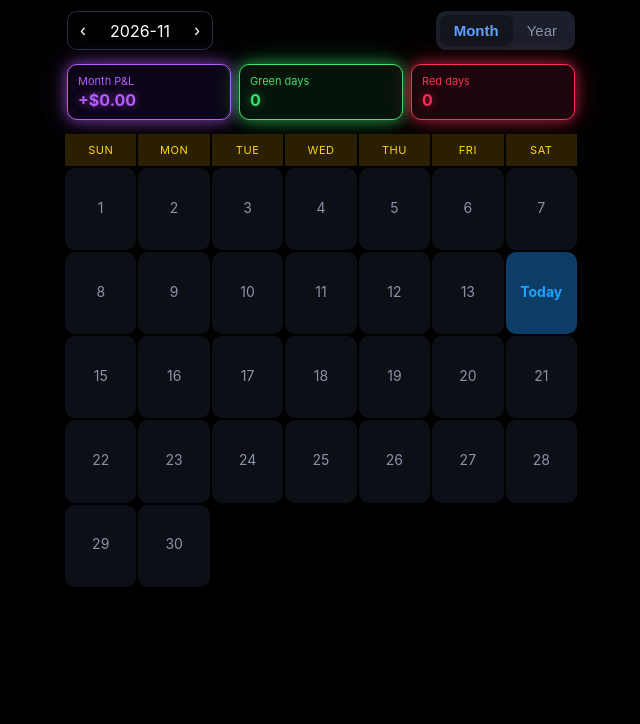
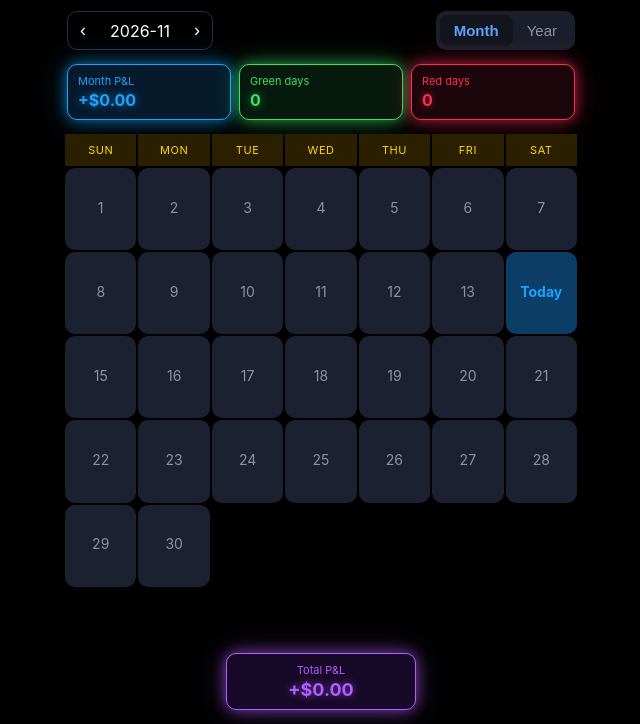
Before and after one commit to kevheads/Pnl, a plain HTML site: page index.html in a window 1280 px wide. Shown: the part 76-800 px from the top of the page, without its empty margins (319-959 px from the left). Drawn offline with Linux system fonts and the light colour scheme.

Commit message:
Add files via upload

```diff
--- a/index.html
+++ b/index.html
@@ -13,7 +13,7 @@
 :root{--bg:#000;--fg:#fff;--mut:#8a93a6;--bar:#0c0f16;--line:#2a3040;--gbg:#051a0d;--gfg:#3de068;--rbg:#1c050b;--rfg:#ff2d55;--acc:#5ea2ff;--seg:#1a1f2b;--card:#12151d;color-scheme:dark}
 html{scroll-padding-top:env(safe-area-inset-top,0px)}
 *{box-sizing:border-box;-webkit-tap-highlight-color:transparent}
-body{margin:0;background:var(--bg);color:var(--fg);font-family:Inter,-apple-system,"Segoe UI",Roboto,sans-serif;max-width:520px;margin:0 auto;padding:16px 4px 40px}
+body{margin:0;background:var(--bg);color:var(--fg);font-family:Inter,-apple-system,"Segoe UI",Roboto,sans-serif;max-width:520px;margin:0 auto;padding:16px 4px 110px}
 .hd{display:flex;justify-content:space-between;align-items:flex-start;gap:8px;margin:4px 4px 14px}
 h1{font-size:23px;margin:0;font-weight:800;white-space:nowrap}
 .top{display:flex;justify-content:space-between;align-items:center;margin:0 2px 14px;gap:8px}
@@ -28,11 +28,15 @@ h1{font-size:23px;margin:0;font-weight:800;white-space:nowrap}
 .sum small{display:block;color:var(--mut);font-size:11px;margin-bottom:2px}
 .sum b{font-size:16px}
 .g{color:var(--gfg)}.r{color:var(--rfg)}
-.sum .kb{background:#0d0518;border:1px solid #b45cff;box-shadow:0 0 14px rgba(180,92,255,.6),0 0 30px rgba(180,92,255,.3)}
-.sum .kb small,.sum .kb b{color:#b45cff}.sum .kb b{text-shadow:0 0 8px rgba(180,92,255,.6)}
-.sum .kb b.g{color:#3de068;text-shadow:0 0 8px rgba(61,224,104,.6)}.sum .kb b.r{color:#ff2d55;text-shadow:0 0 8px rgba(255,45,85,.6)}
-.sum .kg{background:#04140a;border:1px solid #3de068;box-shadow:0 0 14px rgba(61,224,104,.6),0 0 30px rgba(61,224,104,.3)}.sum .kg small,.sum .kg b{color:#3de068}.sum .kg b{text-shadow:0 0 8px rgba(61,224,104,.6)}
-.sum .kr{background:#1c050b;border:1px solid #ff2d55;box-shadow:0 0 14px rgba(255,45,85,.6),0 0 30px rgba(255,45,85,.3)}.sum .kr small,.sum .kr b{color:#ff2d55}.sum .kr b{text-shadow:0 0 8px rgba(255,45,85,.6)}
+.sum .kb{background:#061a2c;border:1px solid #1aa3ff;box-shadow:0 0 14px rgba(26,163,255,.6),0 0 30px rgba(26,163,255,.3)}
+.sum .kb small,.sum .kb b{color:#1aa3ff}.sum .kb b{text-shadow:0 0 8px rgba(26,163,255,.6)}
+.tot{position:fixed;left:50%;transform:translateX(-50%);bottom:calc(14px + env(safe-area-inset-bottom,0px));min-width:190px;text-align:center;background:#160a28;border:1px solid #b45cff;border-radius:10px;padding:9px 20px;box-shadow:0 0 14px rgba(180,92,255,.6),0 0 30px rgba(180,92,255,.3);z-index:5}
+.tot small{display:block;color:#b45cff;font-size:11px;margin-bottom:2px}
+.tot b{font-size:18px;color:#b45cff;text-shadow:0 0 8px rgba(180,92,255,.6)}
+.tot b.g{color:#3de068;text-shadow:0 0 8px rgba(61,224,104,.6)}.tot b.r{color:#ff2d55;text-shadow:0 0 8px rgba(255,45,85,.6)}
+.sum .kb b .g,.sum .kb b .r{color:inherit;text-shadow:inherit}
+.sum .kg{background:var(--gbg);border:1px solid #3de068;box-shadow:0 0 14px rgba(61,224,104,.6),0 0 30px rgba(61,224,104,.3)}.sum .kg small,.sum .kg b{color:#3de068}.sum .kg b{text-shadow:0 0 8px rgba(61,224,104,.6)}
+.sum .kr{background:var(--rbg);border:1px solid #ff2d55;box-shadow:0 0 14px rgba(255,45,85,.6),0 0 30px rgba(255,45,85,.3)}.sum .kr small,.sum .kr b{color:#ff2d55}.sum .kr b{text-shadow:0 0 8px rgba(255,45,85,.6)}
 .mk{display:flex;flex-direction:column;align-items:flex-end;gap:6px}
 .pill{display:inline-flex;align-items:center;gap:10px;border:1.5px solid var(--line);background:var(--bar);border-radius:999px;padding:7px 12px;font-size:11px;letter-spacing:1.5px;color:var(--fg);font-weight:600}
 .dot{width:8px;height:8px;border-radius:50%;background:var(--mut)}
@@ -40,7 +44,7 @@ h1{font-size:23px;margin:0;font-weight:800;white-space:nowrap}
 .cd{font-size:11px;letter-spacing:1.5px;color:var(--mut)}.cd b{color:#e0a100;font-variant-numeric:tabular-nums;letter-spacing:2px;font-size:14px;font-weight:600}
 .grid{display:grid;grid-template-columns:repeat(7,minmax(0,1fr));gap:2px}
 .wd{background:#2a2000;color:#ffd60a;font-size:11px;text-align:center;padding:9px 0;letter-spacing:.5px}
-.c{aspect-ratio:1/1.15;border-radius:10px;overflow:hidden;min-width:0;display:flex;flex-direction:column;align-items:center;justify-content:center;font-size:12px;color:var(--fg);border:0;background:var(--bar);padding:0;font-family:inherit}
+.c{aspect-ratio:1/1.15;border-radius:10px;overflow:hidden;min-width:0;display:flex;flex-direction:column;align-items:center;justify-content:center;font-size:12px;color:var(--fg);border:0;background:#1b2130;padding:0;font-family:inherit}
 .c .n{color:var(--mut);font-size:14px;margin-bottom:4px}
 .c .v{font-weight:700;font-size:11px}
 .c.t{background:#0b3d66}.c.t .n{color:#1aa3ff;font-weight:700}
@@ -74,6 +78,7 @@ h1{font-size:23px;margin:0;font-weight:800;white-space:nowrap}
 </div>
 <div class="sum" id="sum"></div>
 <div id="main"></div>
+<div class="tot" id="tot"></div>
 
 <div class="ov" id="ov"><div class="sh">
   <h2 id="sd"></h2>
@@ -102,7 +107,7 @@ function render(){
   if(mode=="month"){
     var n=new Date(Y,M+1,0).getDate(),off=new Date(Y,M,1).getDay(),w=0,l=0,tot=0;
     for(var d=1;d<=n;d++){var v=data[key(Y,M,d)];if(v!==undefined){tot+=v;if(v>0)w++;else if(v<0)l++}}
-    s='<div class="kb"><small>Month P&amp;L</small><b class="'+(tot>0?"g":tot<0?"r":"")+'">'+money(tot)+'</b></div><div class="kg"><small>Green days</small><b class="g">'+w+'</b></div><div class="kr"><small>Red days</small><b class="r">'+l+'</b></div>';
+    s='<div class="kb"><small>Month P&amp;L</small><b>'+mp(tot)+'</b></div><div class="kg"><small>Green days</small><b class="g">'+w+'</b></div><div class="kr"><small>Red days</small><b class="r">'+l+'</b></div>';
     h='<div class="grid">';
     ["SUN","MON","TUE","WED","THU","FRI","SAT"].forEach(function(x){h+='<div class="wd">'+x+'</div>'});
     for(var i=0;i<off;i++)h+='<div class="c e"></div>';
@@ -113,12 +118,12 @@ function render(){
     h+='</div>';
   }else{
     var yt=0;for(var m=0;m<12;m++)yt+=monthTotal(Y,m).t;
-    s='<div class="kb"><small>Year P&amp;L</small><b class="'+(yt>0?"g":yt<0?"r":"")+'">'+money(yt)+'</b></div>';
+    s='<div class="kb"><small>Year P&amp;L</small><b>'+mp(yt)+'</b></div>';
     h='<div class="ygrid">';
     for(var m=0;m<12;m++){var o=monthTotal(Y,m);h+='<button class="ym '+(o.c?cls(o.t):"")+'" data-m="'+m+'"><small>'+MN[m].slice(0,3)+'</small><b>'+(o.c?fmt(o.t):"--")+'</b></button>'}
     h+='</div>';
   }
-  $("sum").innerHTML=s;$("main").innerHTML=h;
+  $("sum").innerHTML=s;$("main").innerHTML=h;totalBox();
 }
 $("main").addEventListener("click",function(e){
   var b=e.target.closest("button");if(!b)return;
@@ -148,6 +153,8 @@ $("prev").onclick=function(){if(mode=="month"){M--;if(M<0){M=11;Y--}}else Y--;re
 $("next").onclick=function(){if(mode=="month"){M++;if(M>11){M=0;Y++}}else Y++;render()};
 $("bm").onclick=function(){mode="month";render()};
 $("by").onclick=function(){mode="year";render()};
+function mp(v){var m=money(v),c=m.charAt(0);return '<span class="'+(c=="+"?"g":"r")+'">'+c+'</span>'+m.slice(1)}
+function totalBox(){var t=0,k;for(k in data)t+=data[k];t=Math.round(t*100)/100;$("tot").innerHTML='<small>Total P&amp;L</small><b class="'+(t>0?"g":t<0?"r":"")+'">'+money(t)+'</b>'}
 var CL=["2026-11-26","2026-12-25","2027-01-01","2027-01-18","2027-02-15","2027-03-26","2027-05-31","2027-06-18","2027-07-05","2027-09-06","2027-11-25","2027-12-24"],EC=["2026-11-27","2026-12-24","2027-11-26"];
 function etNow(){var o={};new Intl.DateTimeFormat("en-US",{timeZone:"America/New_York",hourCycle:"h23",year:"numeric",month:"2-digit",day:"2-digit",hour:"2-digit",minute:"2-digit",second:"2-digit"}).formatToParts(new Date()).forEach(function(x){o[x.type]=x.value});return{y:+o.year,m:+o.month,d:+o.day,s:(+o.hour)*3600+(+o.minute)*60+(+o.second)}}
 function dk(dt){return dt.getUTCFullYear()+"-"+pad(dt.getUTCMonth()+1)+"-"+pad(dt.getUTCDate())}
```
